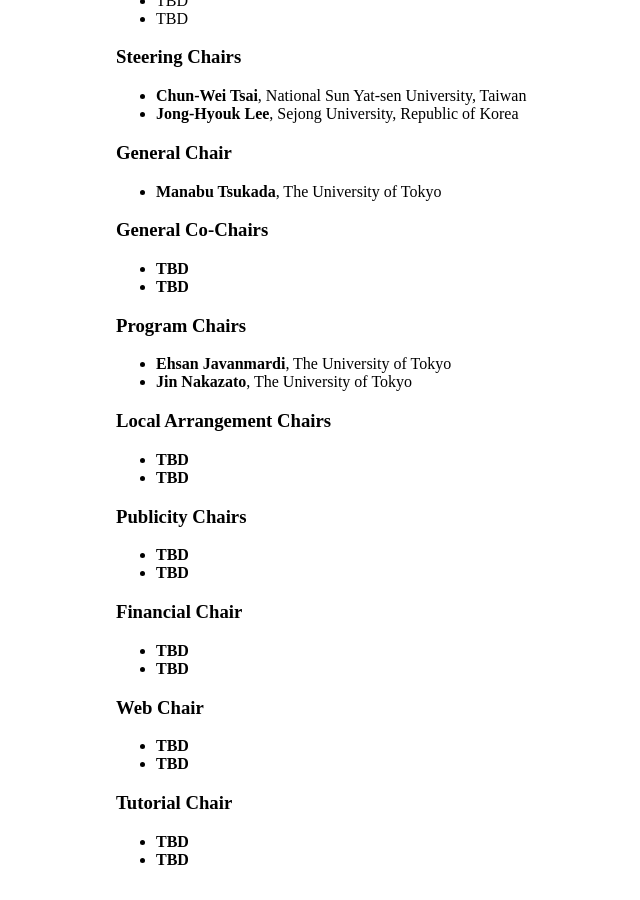
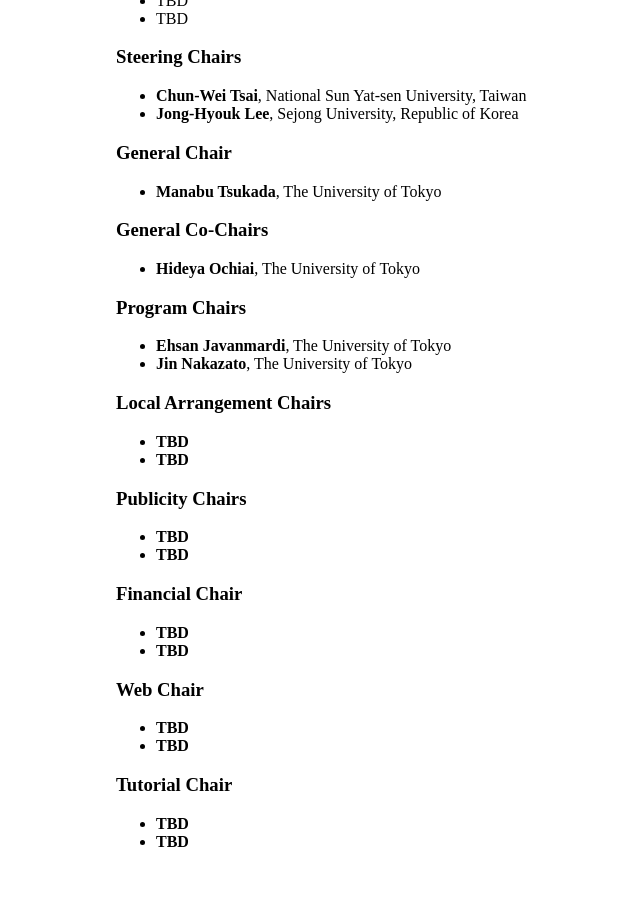
Before and after one commit to icea-conf/2024, a Jekyll site: the page built from committee/index.html, in a window 1280 px wide and 900 px high, scrolled down 338 px. Shown: the whole window, without its empty margins (149-789 px from the left). Built offline with Jekyll 4.4.1, drawn with Linux system fonts in a browser that asks for light colours.

Commit message:
Update index.html
added Prof. Ochiai

```diff
--- a/committee/index.html
+++ b/committee/index.html
@@ -25,8 +25,7 @@
 
 				<h3>General Co-Chairs</h3>
 				<ul>
-					<li><b>TBD</b></li>
-					<li><b>TBD</b></li>
+					<li><b>Hideya Ochiai</b>, The University of Tokyo</li>
 				</ul>
 
 				<h3>Program Chairs</h3>
```
